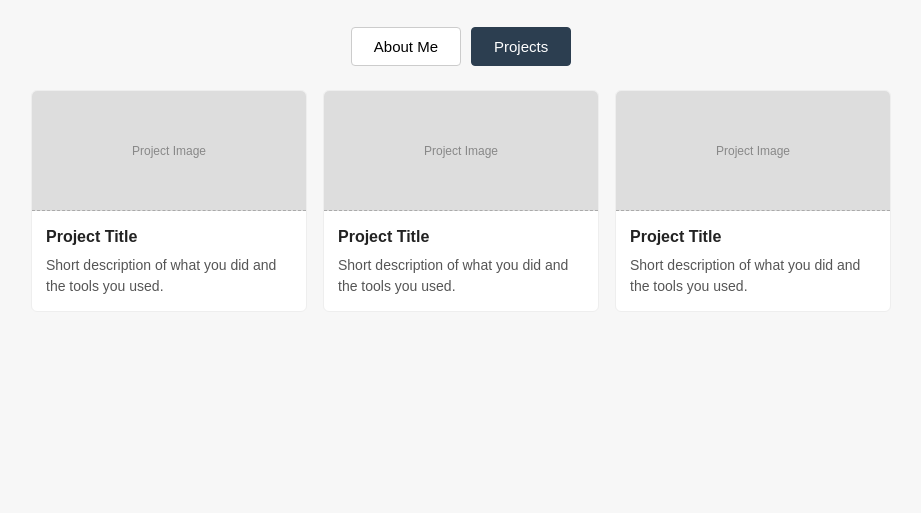
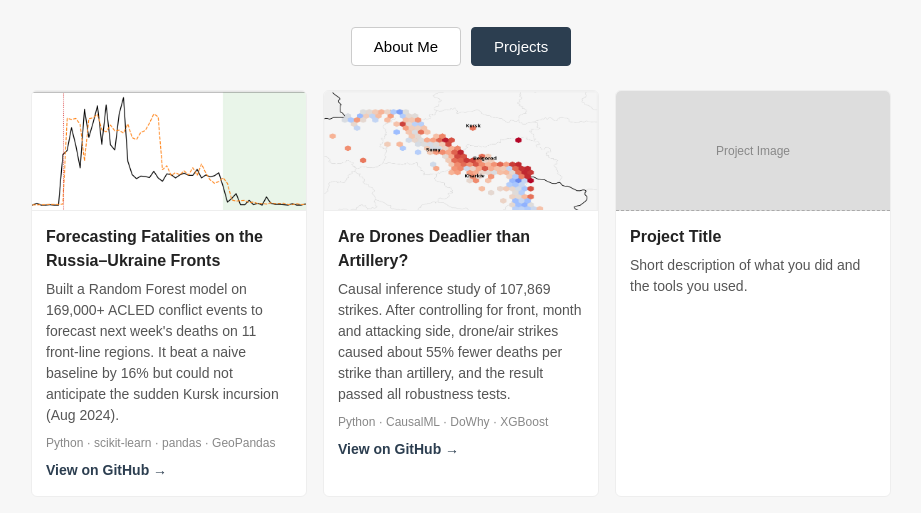
Before and after one commit to AntoA301/AntoA301.github.io, a plain HTML site: page index.html in a window 1280 px wide. Both pictures are taken after a click on the button "Projects". Shown: the part 271-784 px from the top of the page, without its empty margins (179-1100 px from the left). Drawn offline with Linux system fonts and the light colour scheme.

Commit message:
Add Ukraine fronts forecasting projects to portfolio
Replace the first two placeholder project cards with the fatality
forecast (Random Forest) and drones vs. artillery (causal inference)
projects, with chart images and links to the GitHub repo.

```diff
--- a/index.html
+++ b/index.html
@@ -136,6 +136,34 @@
         color: #555;
       }
 
+      /* Project image (fills the same space as the grey placeholder) */
+      .card-img {
+        width: 100%;
+        height: 120px;
+        object-fit: cover;
+        object-position: top;
+        display: block;
+        border-bottom: 1px solid #eee;
+      }
+
+      .card-text .tools {
+        font-size: 12px;
+        color: #888;
+        margin-top: 8px;
+      }
+
+      .card-link {
+        display: inline-block;
+        margin-top: 8px;
+        font-size: 14px;
+        color: #2c3e50;
+        font-weight: bold;
+        text-decoration: none;
+      }
+      .card-link:hover {
+        text-decoration: underline;
+      }
+
       /* ---------- MOBILE: stack cards vertically ---------- */
       @media (max-width: 640px) {
         .cards {
@@ -184,19 +212,51 @@
         <div class="cards">
           <!-- CARD 1 -->
           <div class="card">
-            <div class="card-photo">Project Image</div>
+            <img
+              class="card-img"
+              src="images/ukraine-fatality-forecast.png"
+              alt="Chart of actual vs. forecast weekly fatalities in Kursk"
+            />
             <div class="card-text">
-              <h3>Project Title</h3>
-              <p>Short description of what you did and the tools you used.</p>
+              <h3>Forecasting Fatalities on the Russia–Ukraine Fronts</h3>
+              <p>
+                Built a Random Forest model on 169,000+ ACLED conflict events to
+                forecast next week's deaths on 11 front-line regions. It beat a
+                naive baseline by 16% but could not anticipate the sudden Kursk
+                incursion (Aug 2024).
+              </p>
+              <p class="tools">Python · scikit-learn · pandas · GeoPandas</p>
+              <a
+                class="card-link"
+                href="https://github.com/AntoA301/ukraine-fronts-forecasting/tree/main/assignment-1-fatality-forecast"
+                target="_blank"
+                >View on GitHub →</a
+              >
             </div>
           </div>
 
           <!-- CARD 2 -->
           <div class="card">
-            <div class="card-photo">Project Image</div>
+            <img
+              class="card-img"
+              src="images/ukraine-drones-vs-artillery.png"
+              alt="Map of drone vs. artillery strikes along the Russia–Ukraine front"
+            />
             <div class="card-text">
-              <h3>Project Title</h3>
-              <p>Short description of what you did and the tools you used.</p>
+              <h3>Are Drones Deadlier than Artillery?</h3>
+              <p>
+                Causal inference study of 107,869 strikes. After controlling
+                for front, month and attacking side, drone/air strikes caused
+                about 55% fewer deaths per strike than artillery, and the result
+                passed all robustness tests.
+              </p>
+              <p class="tools">Python · CausalML · DoWhy · XGBoost</p>
+              <a
+                class="card-link"
+                href="https://github.com/AntoA301/ukraine-fronts-forecasting/tree/main/assignment-2-drones-vs-artillery"
+                target="_blank"
+                >View on GitHub →</a
+              >
             </div>
           </div>
 
```
Also changed, not shown: images/ukraine-drones-vs-artillery.png (added), images/ukraine-fatality-forecast.png (added).
